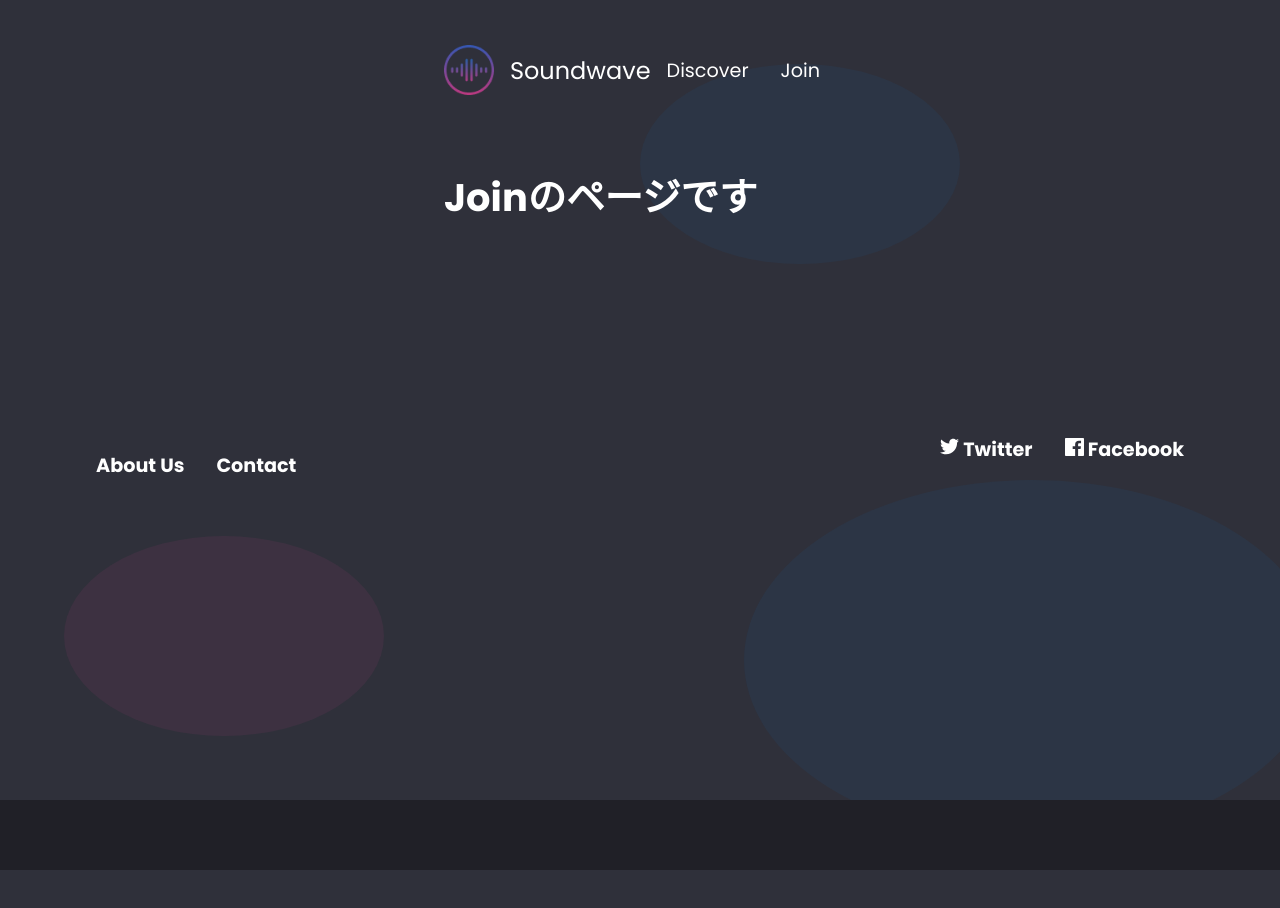
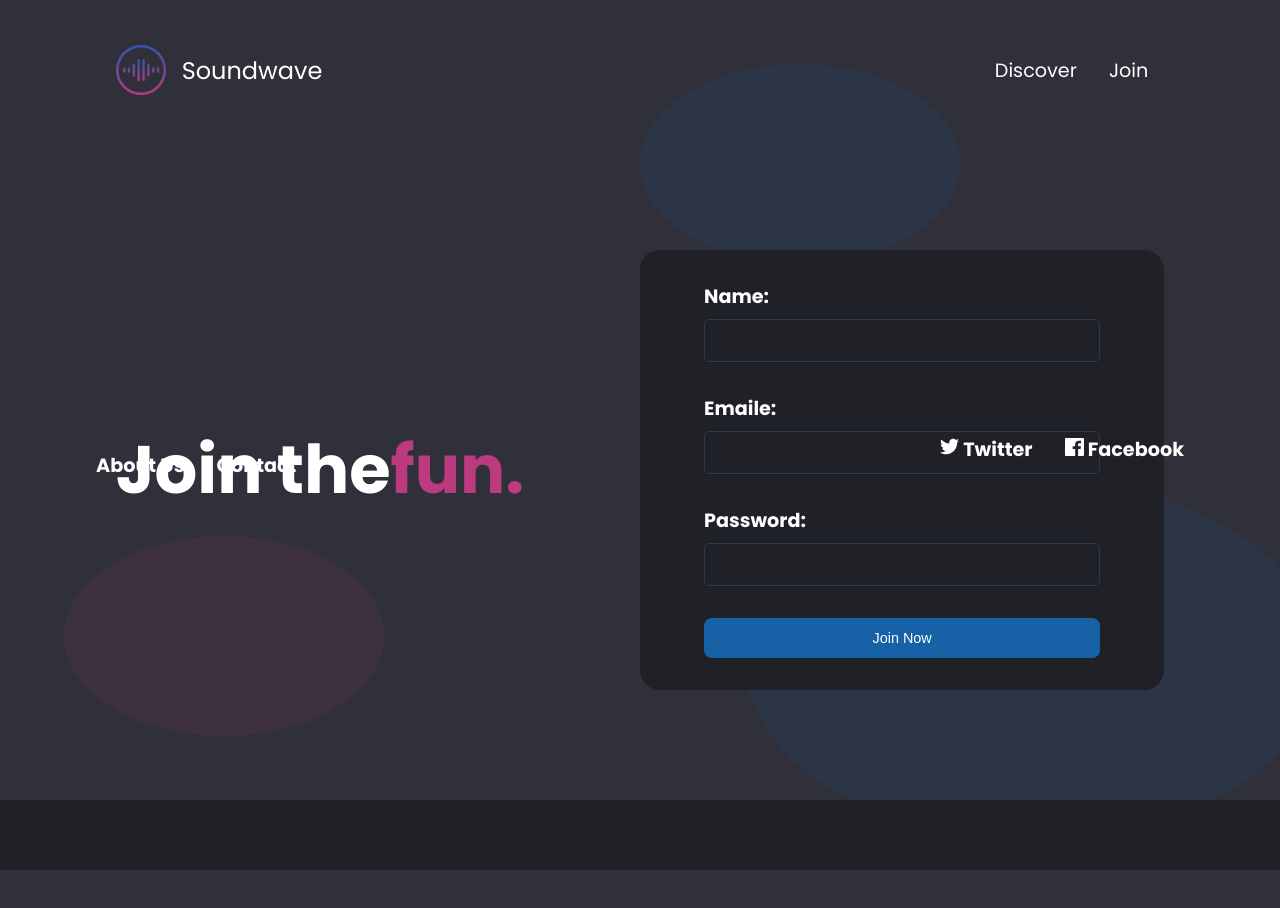
Before and after one commit to daiki130/FigmaMusicUI_React, a React (Create React App) app: page /Join in a window 1280 px wide. Shown: the top 908 px of the page. Built offline with nearby package versions, Linux system fonts and the light colour scheme.

Commit message:
💄 Joinコンポーネントのスタイルを記載

```diff
--- a/src/components/Main/Join/Join.jsx
+++ b/src/components/Main/Join/Join.jsx
@@ -3,7 +3,31 @@ import "./Join.css";
 export const Join = () => {
   return (
     <>
-      <h1>Joinのページです</h1>
+      <section className="join-main-section">
+        <h1 className="join-text">
+          Join the
+          <span className="accent-text">fun.</span>
+        </h1>
+        <form className="join-form">
+          <div className="input-group">
+            <label>Name:</label>
+            <input type="text" />
+          </div>
+          <div className="input-group">
+            <label>Emaile:</label>
+            <input type="email" />
+          </div>
+          <div className="input-group">
+            <label>Password:</label>
+            <input type="password" />
+          </div>
+          <div className="input-group">
+            <button type="submit" className="btn">
+              Join Now
+            </button>
+          </div>
+        </form>
+      </section>
     </>
   );
 };
```
